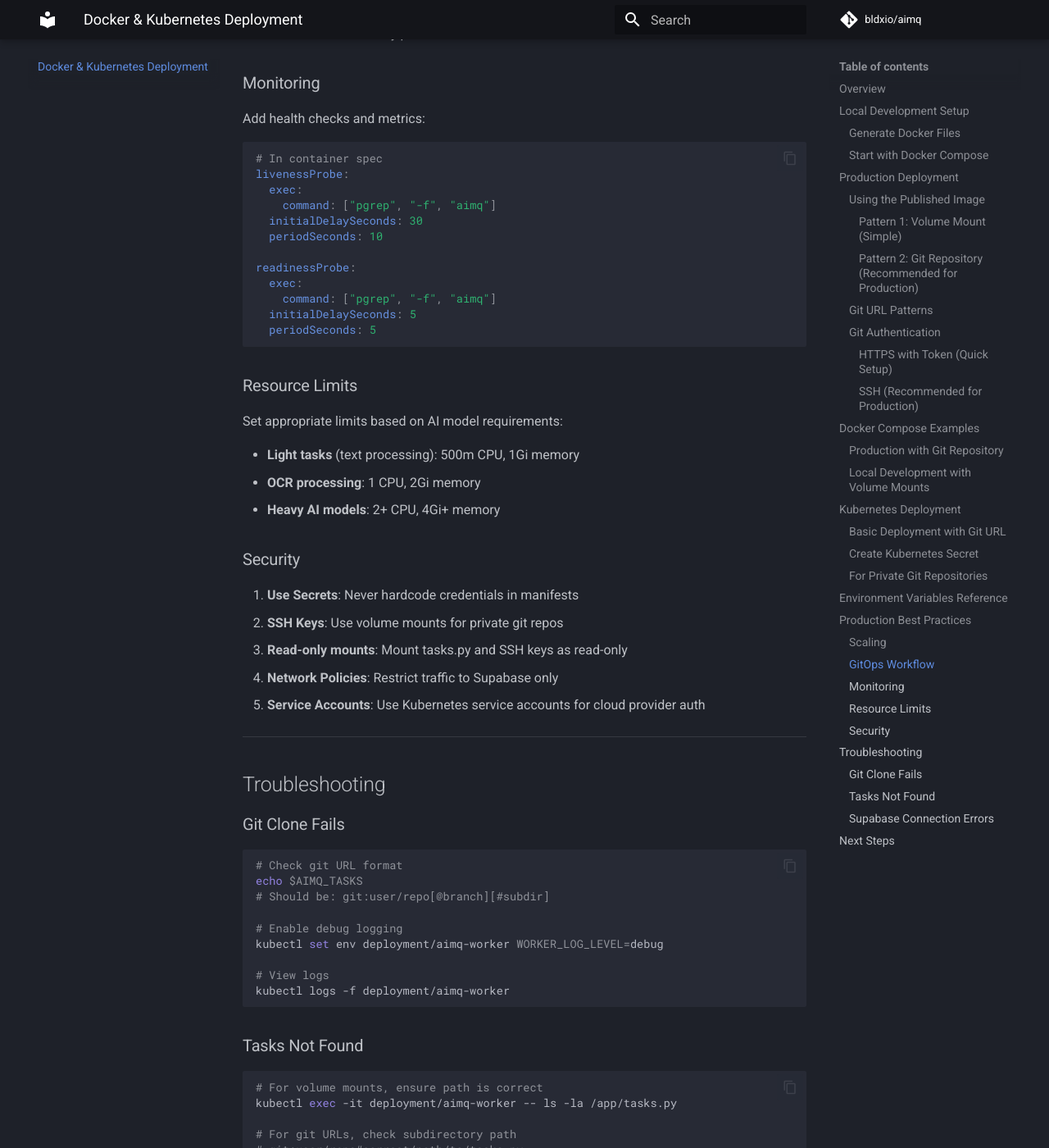
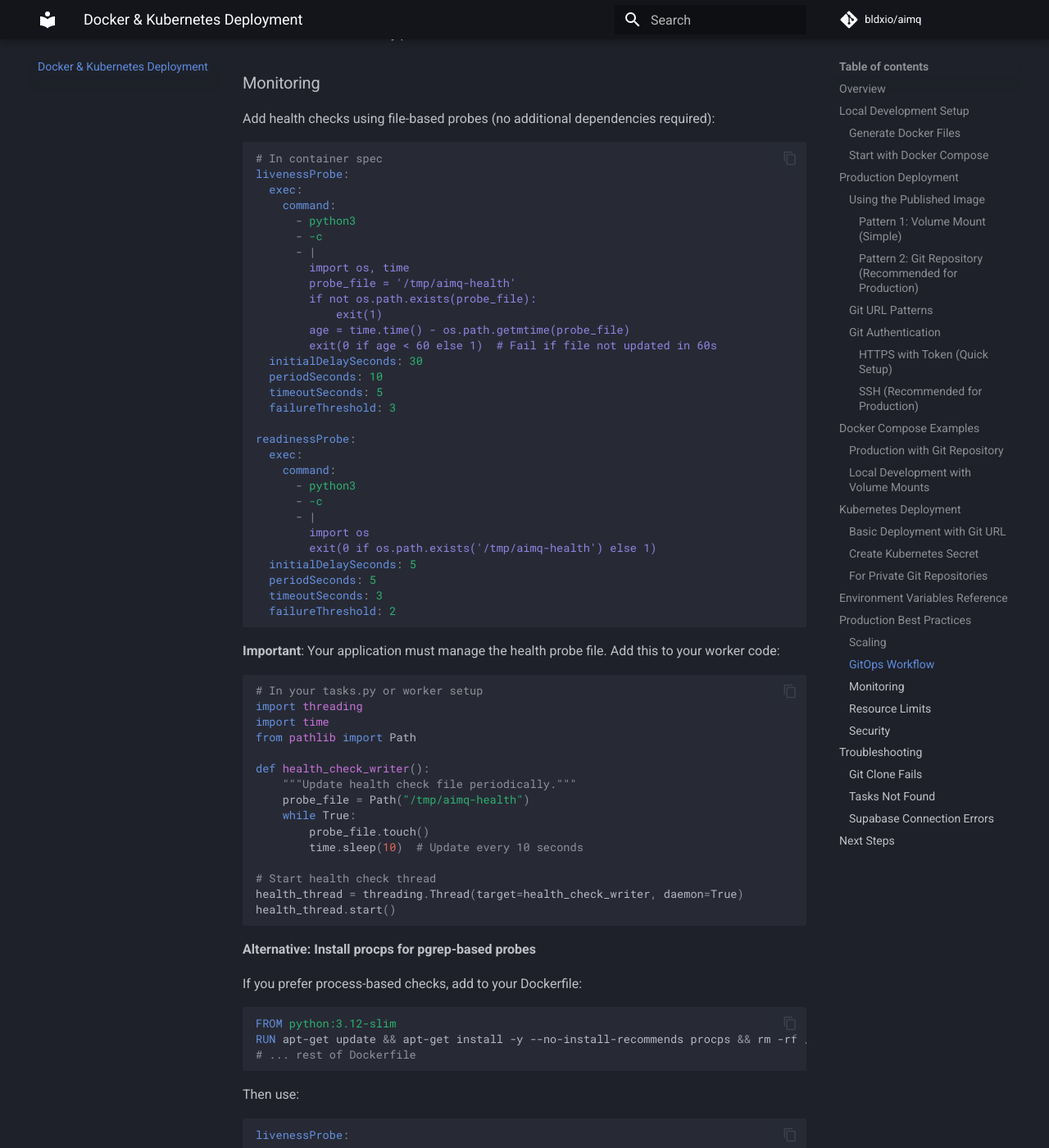
Before and after one commit to bldxio/aimq, an MkDocs documentation site: the page built from docs/deployment/docker-kubernetes.md, in a window 1280 px wide and 1400 px high, scrolled down 7062 px. Shown: the whole window at 82% size. Built offline with MkDocs 1.6.1 and Material for MkDocs 9.7.7, drawn with Linux system fonts in a browser that asks for light colours; comment, search, counter and statistics services are not loaded; some of the changed text lies outside the part shown.

Commit message:
fix: correct API usage in docs and examples
- Replace pgrep-based K8s health probes with file-based Python probes
  (avoids procps dependency in python:3.12-slim)
- Fix OCR example to correctly extract Attachment from read_file result
- Fix pick() parameter name from keys= to key= in supabase_tasks.py
- Fix Attachment instantiation to use data= parameter
- Update justfile version fallback from 0.1.0 to 0.1.1

🤖 Generated with [Claude Code](https://claude.com/claude-code)

Co-Authored-By: Claude <noreply@anthropic.com>

````diff
--- a/docs/deployment/docker-kubernetes.md
+++ b/docs/deployment/docker-kubernetes.md
@@ -327,22 +327,82 @@ kubectl autoscale deployment aimq-worker \
 
 ### Monitoring
 
-Add health checks and metrics:
+Add health checks using file-based probes (no additional dependencies required):
 
 ```yaml
 # In container spec
 livenessProbe:
   exec:
+    command:
+      - python3
+      - -c
+      - |
+        import os, time
+        probe_file = '/tmp/aimq-health'
+        if not os.path.exists(probe_file):
+            exit(1)
+        age = time.time() - os.path.getmtime(probe_file)
+        exit(0 if age < 60 else 1)  # Fail if file not updated in 60s
+  initialDelaySeconds: 30
+  periodSeconds: 10
+  timeoutSeconds: 5
+  failureThreshold: 3
+
+readinessProbe:
+  exec:
+    command:
+      - python3
+      - -c
+      - |
+        import os
+        exit(0 if os.path.exists('/tmp/aimq-health') else 1)
+  initialDelaySeconds: 5
+  periodSeconds: 5
+  timeoutSeconds: 3
+  failureThreshold: 2
+```
+
+**Important**: Your application must manage the health probe file. Add this to your worker code:
+
+```python
+# In your tasks.py or worker setup
+import threading
+import time
+from pathlib import Path
+
+def health_check_writer():
+    """Update health check file periodically."""
+    probe_file = Path("/tmp/aimq-health")
+    while True:
+        probe_file.touch()
+        time.sleep(10)  # Update every 10 seconds
+
+# Start health check thread
+health_thread = threading.Thread(target=health_check_writer, daemon=True)
+health_thread.start()
+```
+
+**Alternative: Install procps for pgrep-based probes**
+
+If you prefer process-based checks, add to your Dockerfile:
+
+```dockerfile
+FROM python:3.12-slim
+RUN apt-get update && apt-get install -y --no-install-recommends procps && rm -rf /var/lib/apt/lists/*
+# ... rest of Dockerfile
+```
+
+Then use:
+
+```yaml
+livenessProbe:
+  exec:
     command: ["pgrep", "-f", "aimq"]
   initialDelaySeconds: 30
   periodSeconds: 10
+```
 
-readinessProbe:
-  exec:
-    command: ["pgrep", "-f", "aimq"]
-  initialDelaySeconds: 5
-  periodSeconds: 5
-```
+**Note**: The file-based probe is recommended as it's lightweight, doesn't require additional packages, and provides more granular health status.
 
 ### Resource Limits
 
````
Also changed, not shown: docs/user-guide/ocr.md (+6 -5 lines), 3 other files.
